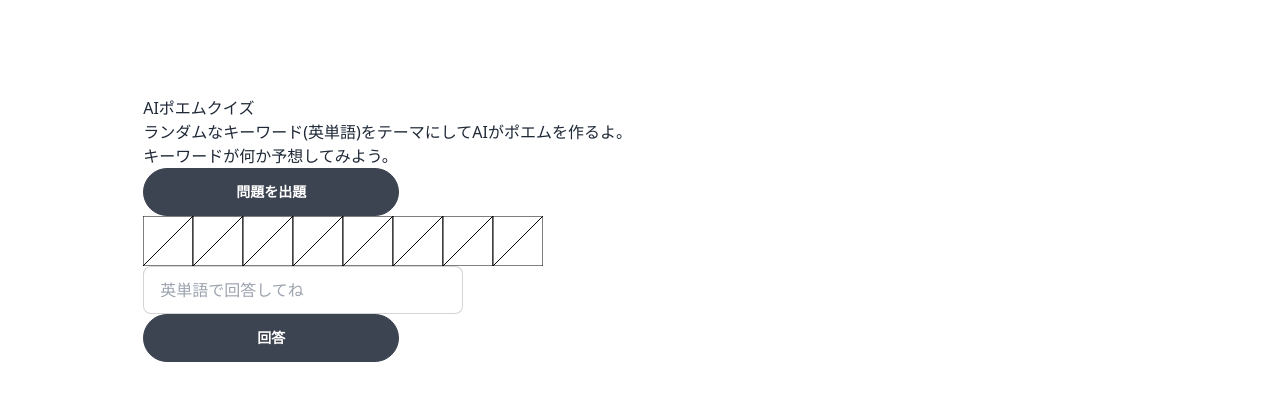
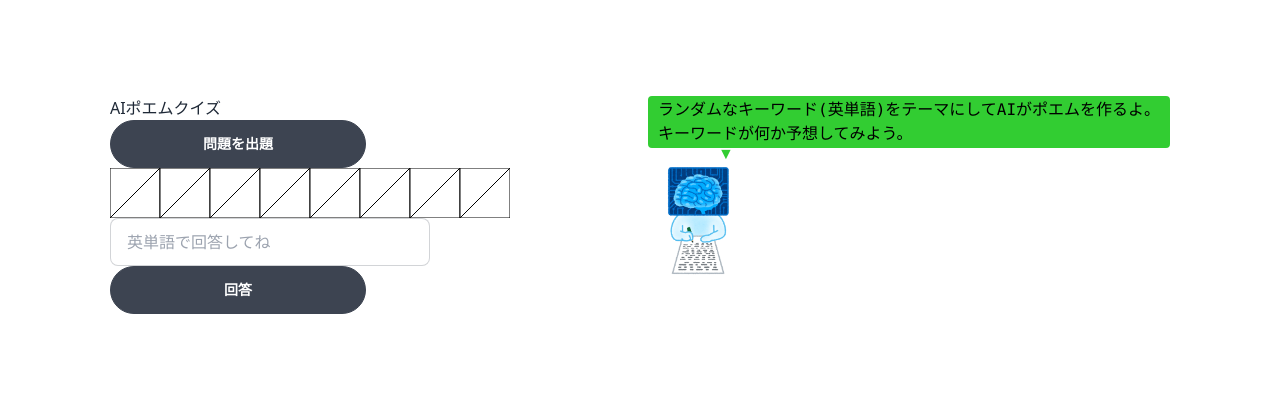
Before and after one commit to kurehajime/whatword, a Next.js app: page / in a window 1280 px wide. Shown: the top 400 px of the page. Built offline with nearby package versions, Linux system fonts and the light colour scheme.

Commit message:
マスコットを追加

```diff
--- /dev/null
+++ b/compornents/ai.tsx
@@ -0,0 +1,25 @@
+import styles from '@/styles/ai.module.css'
+import Image from 'next/image'
+import imgPath from '@/public/thinking.png'
+type Props = {
+    message: string
+    thinking: boolean
+}
+
+export default function Ai(props: Props) {
+
+    return (<div>
+        <div className={styles.balloon}>
+            <pre>
+                {props.message}
+            </pre>
+        </div>
+        <div className={styles.horn}>▼</div>
+        <Image
+            className={props.thinking ? styles.thinking : ''}
+            src={imgPath}
+            width={100}
+            height={100}
+            alt='thinking...' />
+    </div>)
+}
--- a/compornents/thinking.tsx
+++ /dev/null
@@ -1,15 +0,0 @@
-
-import Image from 'next/image'
-import imgPath from '@/public/thinking.png'
-import styles from '@/styles/Thinking.module.css'
-type Props = {
-}
-
-export default function Thinking(props: Props) {
-    return (<Image
-        className={styles.thinking}
-        src={imgPath}
-        width={100}
-        height={100}
-        alt='thinking...' />)
-}
--- a/pages/index.tsx
+++ b/pages/index.tsx
@@ -4,24 +4,26 @@
 import { getHint } from '@/logic/hint'
 import { getWord } from '@/logic/word'
 import Result from '@/compornents/result'
-import Thinking from '@/compornents/thinking'
+import Ai from '@/compornents/ai'
 
 export default function Home() {
   const [word, setWord] = useState("")
-  const [hint, setHint] = useState("")
+  const [hint, setHint] = useState(`ランダムなキーワード(英単語)をテーマにしてAIがポエムを作るよ。
+キーワードが何か予想してみよう。`)
   const [turn, setTurn] = useState(0)
   const [input, setInput] = useState("")
   const [messege, setMessege] = useState("")
   const [thinking, setThinking] = useState(false)
   const showHint = async () => {
-    const word = await getWord()
+    const word = getWord()
     setThinking(true)
     setWord(word)
     console.log(word)
     setMessege("")
     setTurn(0)
+    setHint("ポエムを考え中...")
     const result = await getHint(word)
-    setHint(result)
+    setHint(result.trim())
     setThinking(false)
   }
   const answer = () => {
@@ -51,8 +53,6 @@
         <div className='grid grid-cols-2 gap-4'>
           <div className='grid grid-flow-row auto-rows-max'>
             <h1>AIポエムクイズ</h1>
-            <p>ランダムなキーワード(英単語)をテーマにしてAIがポエムを作るよ。<br />
-              キーワードが何か予想してみよう。</p>
             <button onClick={showHint}
               className="btn w-64 rounded-full"
             >問題を出題</button>
@@ -67,7 +67,10 @@
           </div>
           <div>
             {
-              thinking ? <Thinking /> : <pre>{hint}</pre>
+              <Ai
+                thinking={thinking}
+                message={hint}
+              />
             }
           </div>
         </div>
--- a/styles/thinking.module.css
+++ b/styles/ai.module.css
@@ -1,3 +1,21 @@
+.balloon {
+    --bg-color: limegreen;
+    display: table;
+    position: relative;
+    color: black;
+    border: 2px solid var(--bg-color);
+    background-color: var(--bg-color);
+    padding: 0 .5em;
+    border-radius: 4px;
+    margin-bottom: 9px;
+    width: 200px;
+}
+
+.horn {
+    margin: -16px 70px 0;
+    color: limegreen;
+}
+
 .thinking {
     display: inline-block;
     animation: buru .1s infinite;
```
